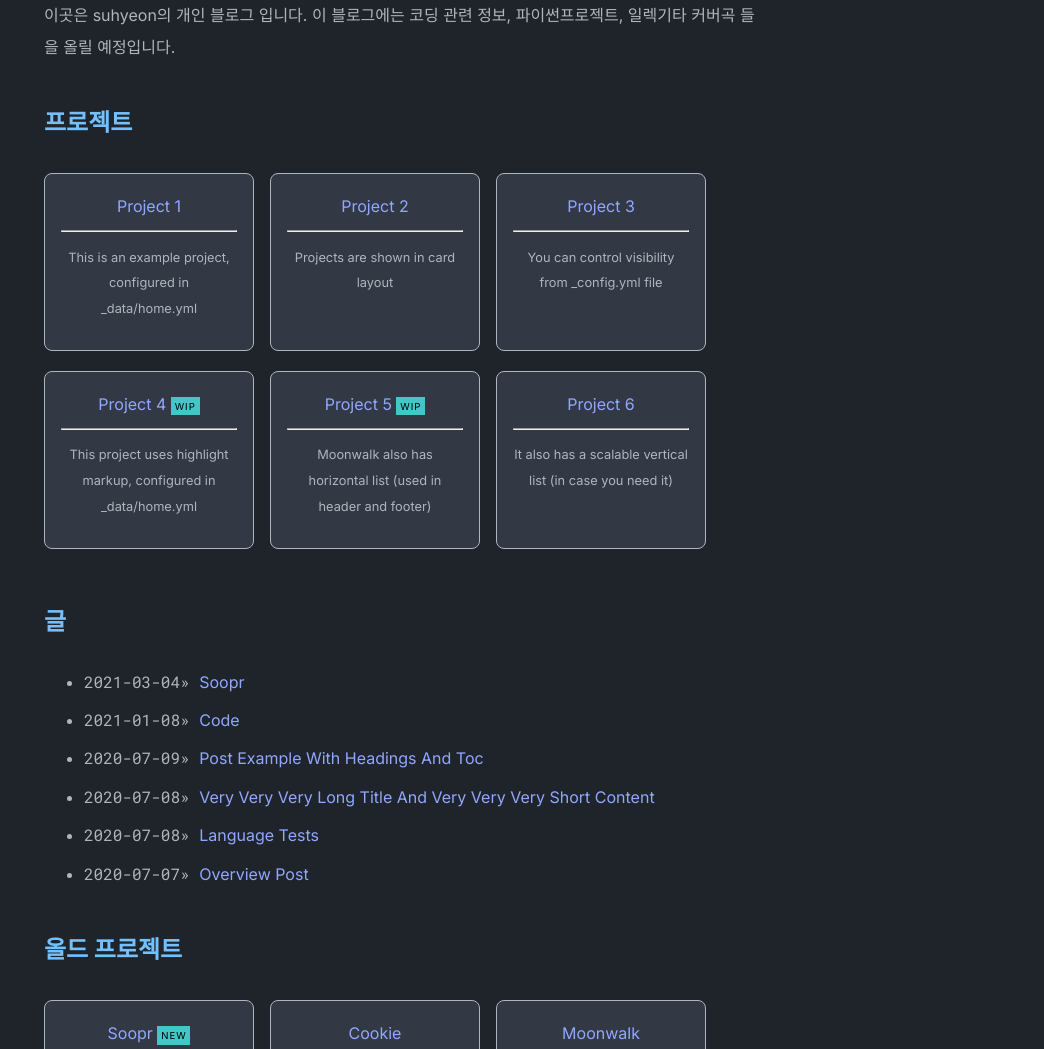
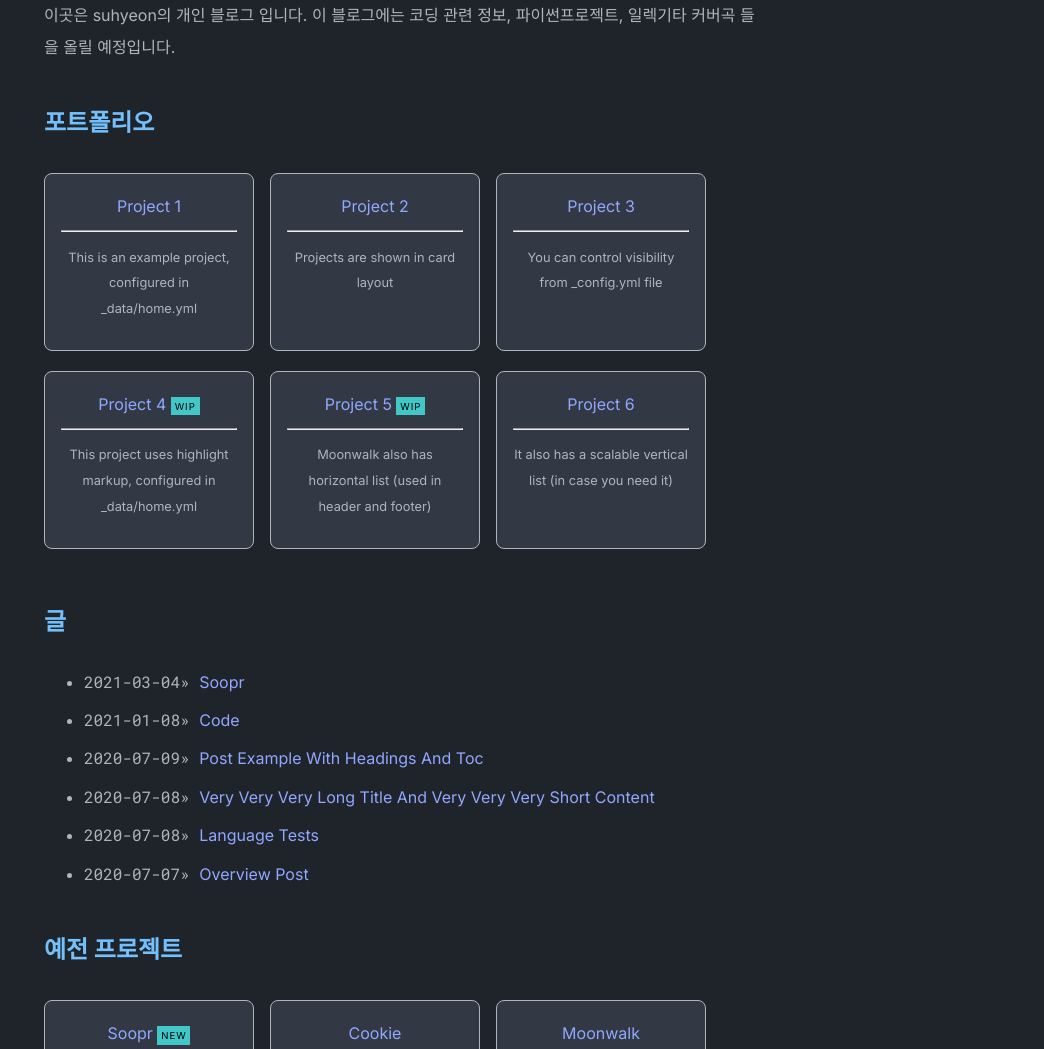
Before and after one commit to qodchgfl130/qodchgfl130.github.com, a Jekyll site: the page built from index.md, in a window 1280 px wide. Shown: the part 234-1283 px from the top of the page, without its empty margins (236-1280 px from the left). Built offline with Jekyll 4.4.1, drawn with Linux system fonts in a browser that asks for light colours.

Commit message:
Update _config.yml

```diff
--- a/_config.yml
+++ b/_config.yml
@@ -32,10 +32,10 @@ theme_config:
   show_tags: true # show tags in a blog posts
   # options for "home" page
   home:
-    title_projects: 프로젝트
+    title_projects: 포트폴리오
     title_misc_list: Details
     title_blog: 글
-    title_old_projects: 올드 프로젝트
+    title_old_projects: 예전 프로젝트
 
 soopr:
   publish_token: "" # sign up at https://www.soopr.co to get your publish token and personalize share and reaction options
```
